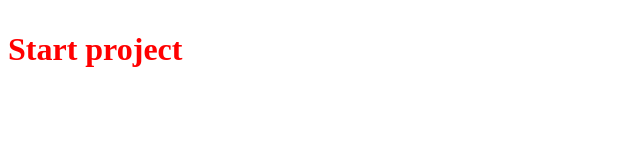
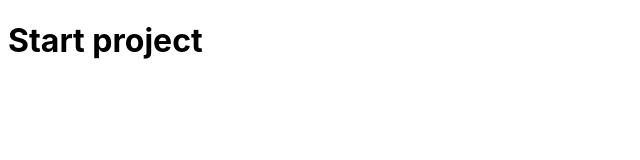
Before and after one commit to Vladislav557/traineeship_1, a website: page src/index.html in a window 1280 px wide. Shown: the whole page, without its empty margins (0-640 px from the left). Drawn offline with nearby package versions, Linux system fonts and the light colour scheme; files that its build step writes are made by us from their sources; a web font is replaced by a local one.

Commit message:
Add import fonts styles

```diff
--- a/src/sass/fonts.scss
+++ b/src/sass/fonts.scss
@@ -0,0 +1,47 @@
+@font-face {
+  font-weight: 300;
+  font-family: Roboto;
+  src: url("../assets/fonts/Roboto/Roboto-Light.ttf");
+}
+
+@font-face {
+  font-weight: 400;
+  font-family: Roboto;
+  src: url("../assets/fonts/Roboto/Roboto-Regular.ttf");
+}
+
+@font-face {
+  font-weight: 700;
+  font-family: Roboto;
+  src: url("../assets/fonts/Roboto/Roboto-Bold.ttf");
+}
+
+@font-face {
+  font-weight: 300;
+  font-family: Inter;
+  src: url("../assets/fonts/Inter/static/Inter-Light.ttf");
+}
+
+@font-face {
+  font-weight: 400;
+  font-family: Inter;
+  src: url("../assets/fonts/Inter/static/Inter-Regular.ttf");
+}
+
+@font-face {
+  font-weight: 500;
+  font-family: Inter;
+  src: url("../assets/fonts/Inter/static/Inter-Medium.ttf");
+}
+
+@font-face {
+  font-weight: 600;
+  font-family: Inter;
+  src: url("../assets/fonts/Inter/static/Inter-SemiBold.ttf");
+}
+
+@font-face {
+  font-weight: 700;
+  font-family: Inter;
+  src: url("../assets/fonts/Inter/static/Inter-Bold.ttf");
+}
--- a/src/sass/index.scss
+++ b/src/sass/index.scss
@@ -1,6 +1,5 @@
-h1 {
-  position: relative;
-  top: 10px;
-  display: flex;
-  color: red;
+@import "./fonts";
+
+body {
+  font-family: Inter, sans-serif;
 }
```
